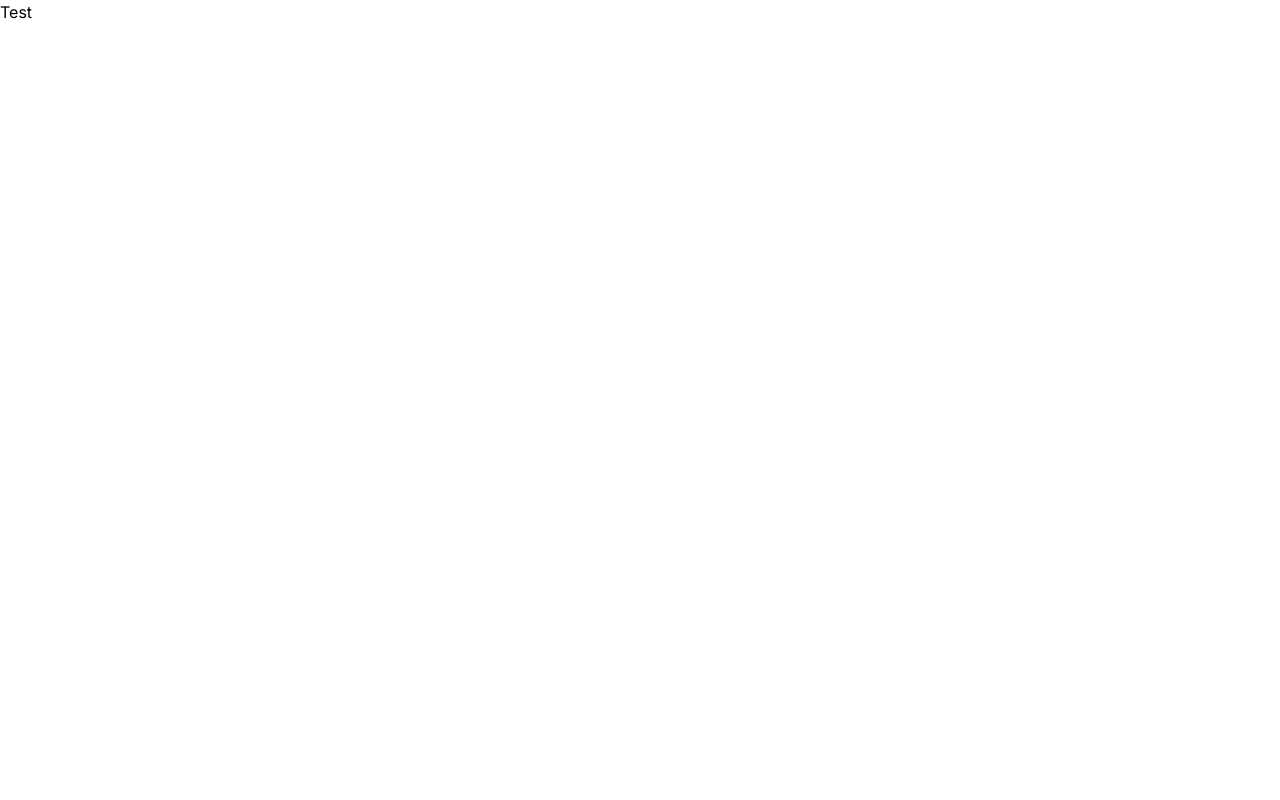
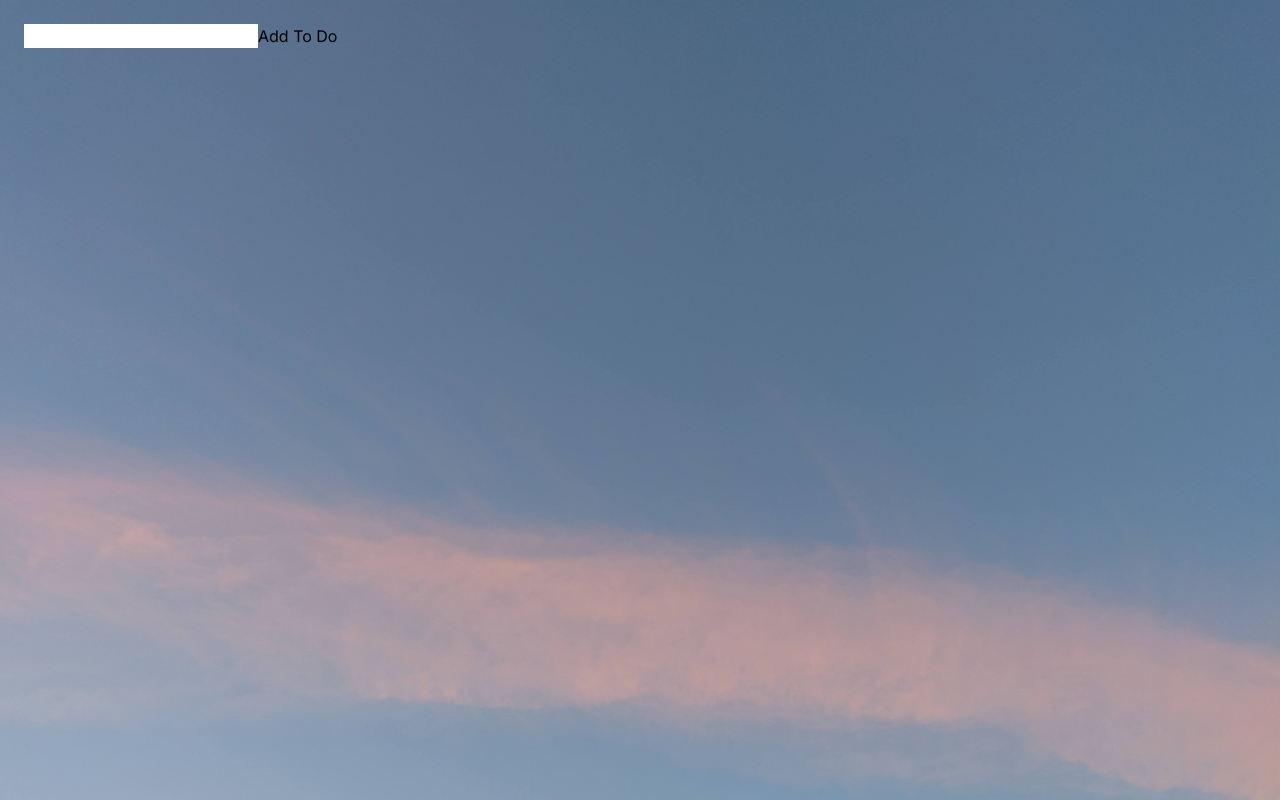
Before and after one commit to TheOxari909/theoxari909.github.io, a Next.js app: page /todo in a window 1280 px wide. Built offline with nearby package versions, Linux system fonts and the light colour scheme.

Commit message:
Added to do list page

```diff
--- a/src/app/todo/page.tsx
+++ b/src/app/todo/page.tsx
@@ -1,3 +1,69 @@
+'use client';
+
+import React, { useState } from 'react';
+
+interface Item {
+    id: number;
+    value: String;
+}
+
+const Todo = () => {
+    const [value, setValue] = useState('');
+    const [list, setList] = useState<Array<Item>>([]);
+
+    const handleChange = (e: any) => {
+        e.preventDefault;
+        setValue(e.target.value);
+    };
+
+    const addToDo = () => {
+        if (value == '') return;
+        const new_value: Item = {
+            id: Math.floor(Math.random() * 10000),
+            value: value,
+        };
+
+        let tmp = [...list];
+        tmp.unshift(new_value);
+        console.log(list);
+        setList(tmp);
+        setValue('');
+    };
+
+    const removeItem = (id: number) => {
+        let tmp = [...list];
+        const to_del = list.findIndex(e => e.id === id);
+        if (to_del > -1) {
+            tmp.splice(to_del, 1);
+        }
+        setList(tmp);
+        console.log("This'll be removed: ", to_del);
+    };
+
+    return (
+        <div>
+            <input type="text" onChange={handleChange} value={value}></input>
+            <button onClick={() => addToDo()}>Add To Do</button>
+            <ul>
+                {list ? (
+                    list.map(e => (
+                        <li key={e.id}>
+                            <button onClick={() => removeItem(e.id)}>X</button>
+                            &nbsp;{e.value}
+                        </li>
+                    ))
+                ) : (
+                    <></>
+                )}
+            </ul>
+        </div>
+    );
+};
+
 export default function Page() {
-  return <h1>Test</h1>;
+    return (
+        <div className="h-screen bg-[url('./img.jpg')] bg-cover p-6 lg:grid lg:grid-cols-3 lg:grid-rows-1 lg:gap-10">
+            <Todo />
+        </div>
+    );
 }
```
